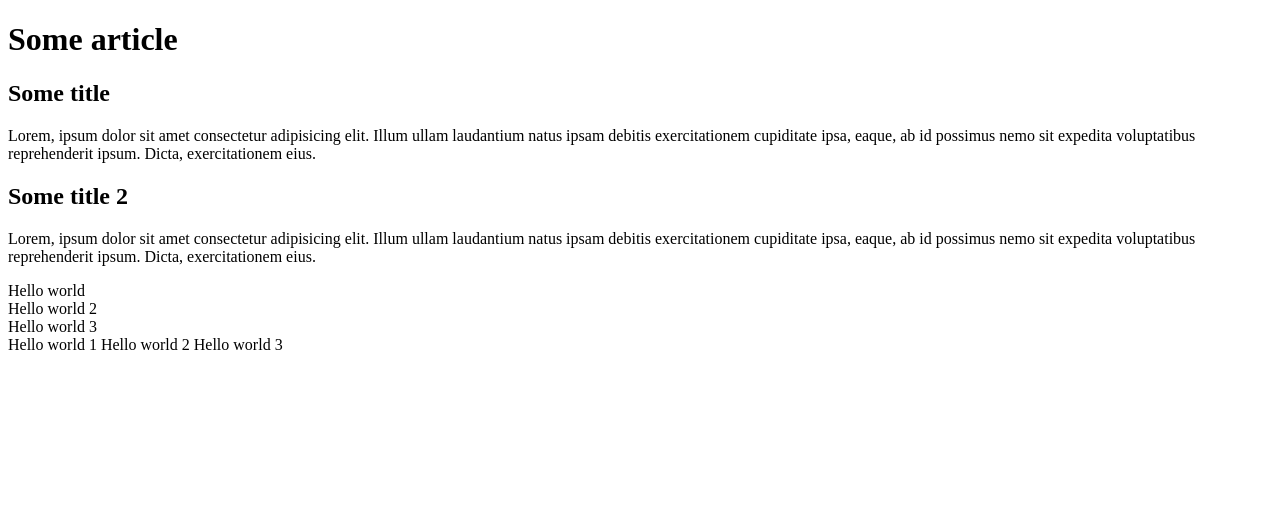
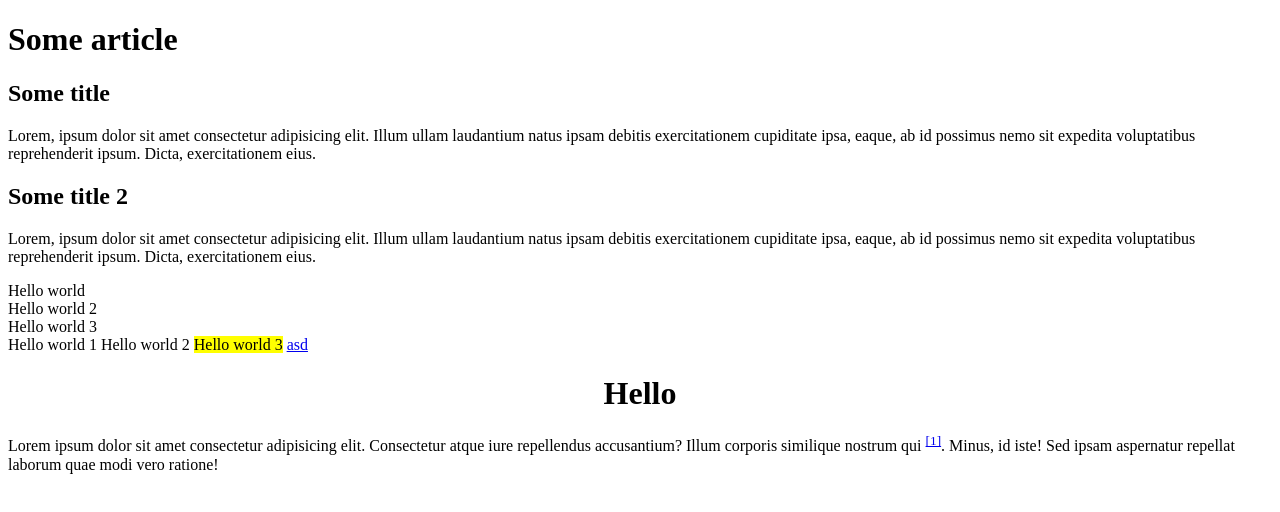
Before and after one commit to mukeriya/P41, a plain HTML site: page Html-Css/l01-introduction-in-htm/index.html in a window 1280 px wide. Drawn offline with Linux system fonts and the light colour scheme.

Commit message:
examples

```diff
--- a/Html-Css/l01-introduction-in-htm/index.html
+++ b/Html-Css/l01-introduction-in-htm/index.html
@@ -9,7 +9,7 @@
     <header>
       <nav></nav>
     </header>
-    <main>
+    <main id="main">
       <h1>Some article</h1>
       <section>
         <h2>Some title</h2>
@@ -39,6 +39,17 @@
     <div>Hello world 3</div>
     <span>Hello world 1</span>
     <span>Hello world 2</span>
-    <span>Hello world 3</span>
+    <span style="color: red"><mark>Hello world 3</mark></span>
+    <a href="#">asd</a>
+    <center>
+      <h1><b>H</b>ello</h1>
+    </center>
+    <p>
+      Lorem ipsum dolor sit amet consectetur adipisicing elit. Consectetur atque
+      iure repellendus accusantium? Illum corporis similique nostrum qui
+      <sup><a href="#main">[1]</a></sup
+      >. Minus, id iste! Sed ipsam aspernatur repellat laborum quae modi vero
+      ratione!
+    </p>
   </body>
 </html>
```
